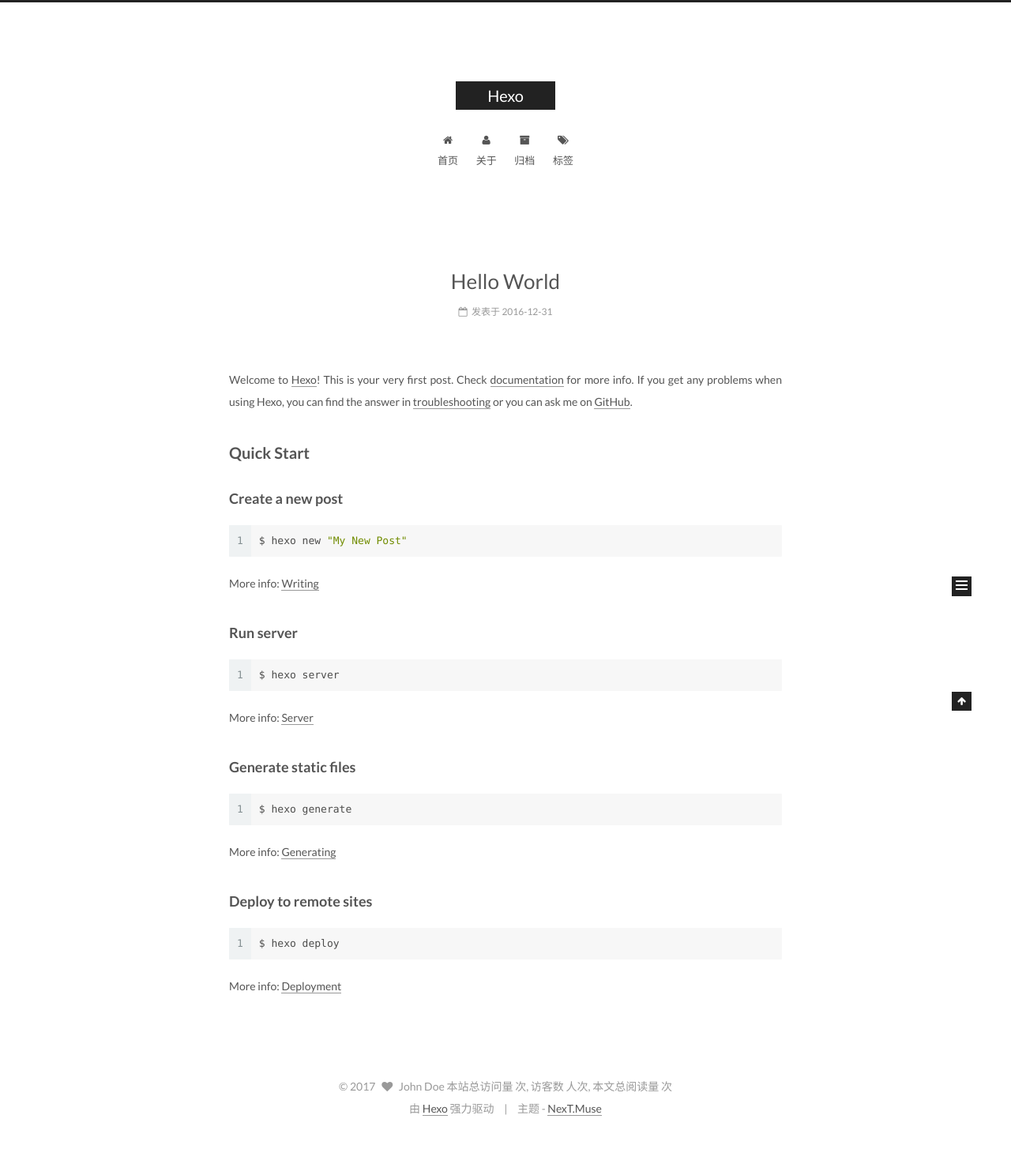
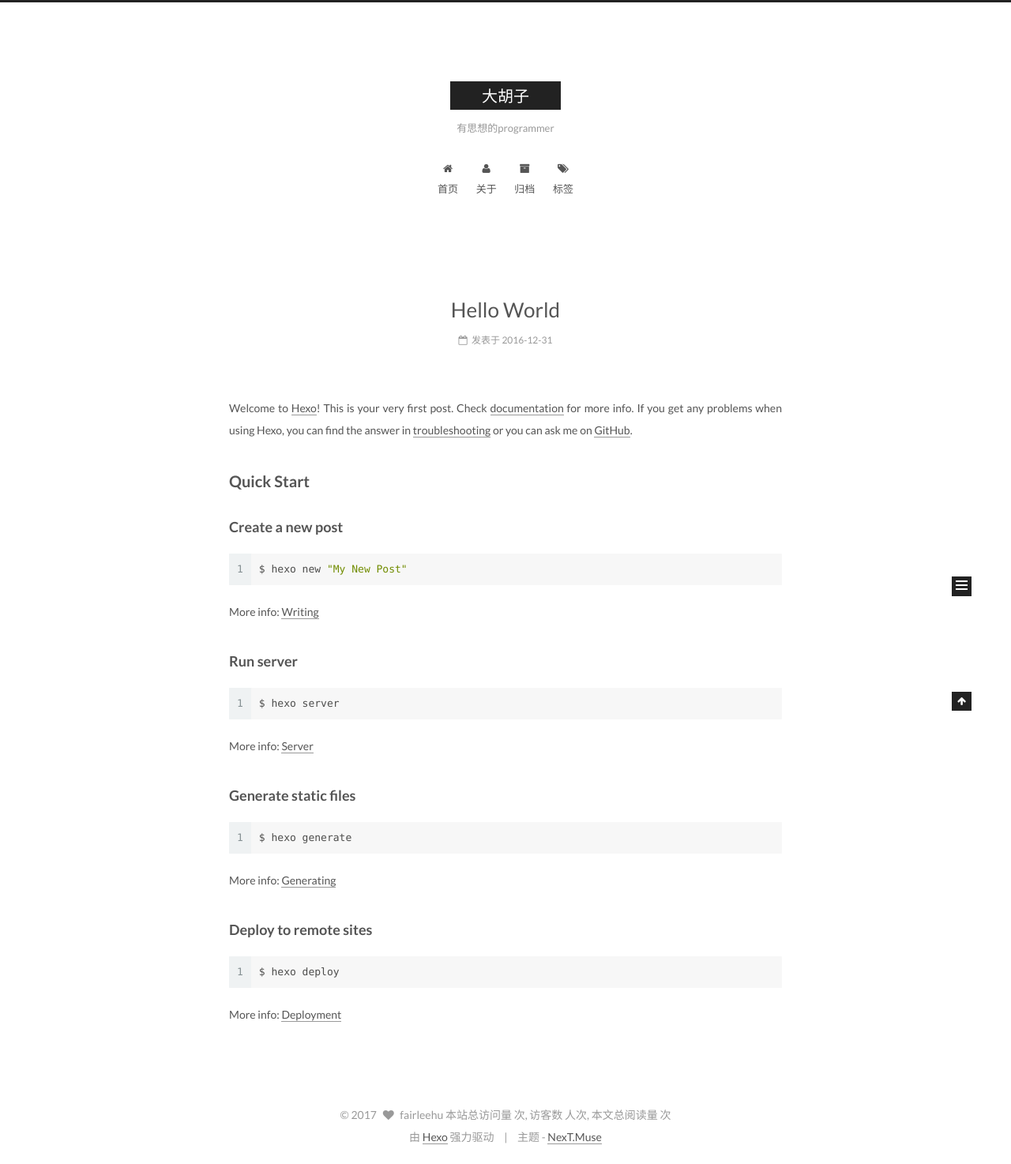
Before and after one commit to fairleehu/fairleehu.github.io, a plain HTML site: page index.html in a window 1280 px wide. Shown: the whole page at 79% size. Before the commit the page ends 1438 px from the top, so only its background shows below. Drawn offline with Linux system fonts and the light colour scheme; some packages are replaced by stand-ins of ours; a script that the page names is missing.

Commit message:
Site updated: 2017-01-02 17:24:20

```diff
--- a/index.html
+++ b/index.html
@@ -84,12 +84,15 @@
 
 
 
+<meta name="description" content="静静地思考">
 <meta property="og:type" content="website">
-<meta property="og:title" content="Hexo">
+<meta property="og:title" content="大胡子">
 <meta property="og:url" content="http://yoursite.com/index.html">
-<meta property="og:site_name" content="Hexo">
+<meta property="og:site_name" content="大胡子">
+<meta property="og:description" content="静静地思考">
 <meta name="twitter:card" content="summary">
-<meta name="twitter:title" content="Hexo">
+<meta name="twitter:title" content="大胡子">
+<meta name="twitter:description" content="静静地思考">
 
 
 
@@ -123,7 +126,7 @@
 
 
 
-  <title> Hexo </title>
+  <title> 大胡子 </title>
 </head>
 
 <body itemscope itemtype="http://schema.org/WebPage" lang="zh-Hans">
@@ -156,12 +159,12 @@
   <div class="custom-logo-site-title">
     <a href="/"  class="brand" rel="start">
       <span class="logo-line-before"><i></i></span>
-      <span class="site-title">Hexo</span>
+      <span class="site-title">大胡子</span>
       <span class="logo-line-after"><i></i></span>
     </a>
   </div>
 
-      <p class="site-subtitle"></p>
+      <p class="site-subtitle">有思想的programmer</p>
 
 </div>
 
@@ -251,15 +254,15 @@
   <link itemprop="mainEntityOfPage" href="http://yoursite.com/2016/12/31/hello-world/">
 
   <span style="display:none" itemprop="author" itemscope itemtype="http://schema.org/Person">
-    <meta itemprop="name" content="John Doe">
+    <meta itemprop="name" content="fairleehu">
     <meta itemprop="description" content="">
     <meta itemprop="image" content="/images/fairleehu.jpg">
   </span>
 
   <span style="display:none" itemprop="publisher" itemscope itemtype="http://schema.org/Organization">
-    <meta itemprop="name" content="Hexo">
+    <meta itemprop="name" content="大胡子">
     <span style="display:none" itemprop="logo" itemscope itemtype="http://schema.org/ImageObject">
-      <img style="display:none;" itemprop="url image" alt="Hexo" src="">
+      <img style="display:none;" itemprop="url image" alt="大胡子" src="">
     </span>
   </span>
 
@@ -400,9 +403,9 @@
         <div class="site-author motion-element" itemprop="author" itemscope itemtype="http://schema.org/Person">
           <img class="site-author-image" itemprop="image"
                src="/images/fairleehu.jpg"
-               alt="John Doe" />
-          <p class="site-author-name" itemprop="name">John Doe</p>
-          <p class="site-description motion-element" itemprop="description"></p>
+               alt="fairleehu" />
+          <p class="site-author-name" itemprop="name">fairleehu</p>
+          <p class="site-description motion-element" itemprop="description">静静地思考</p>
         </div>
         <nav class="site-state motion-element">
 
@@ -497,7 +500,7 @@
   <span class="with-love">
     <i class="fa fa-heart"></i>
   </span>
-  <span class="author" itemprop="copyrightHolder">John Doe</span>
+  <span class="author" itemprop="copyrightHolder">fairleehu</span>
 本站总访问量 <span id="busuanzi_value_site_pv"></span> 次, 访客数 <span id="busuanzi_value_site_uv"></span> 人次, 本文总阅读量 <span id="busuanzi_value_page_pv"></span> 次
 
 </div>
```
Also changed, not shown: 2016/12/31/hello-world/index.html (+11 -11 lines), archives/2016/12/index.html (+13 -10 lines), archives/2016/index.html (+13 -10 lines), archives/index.html (+13 -10 lines).
